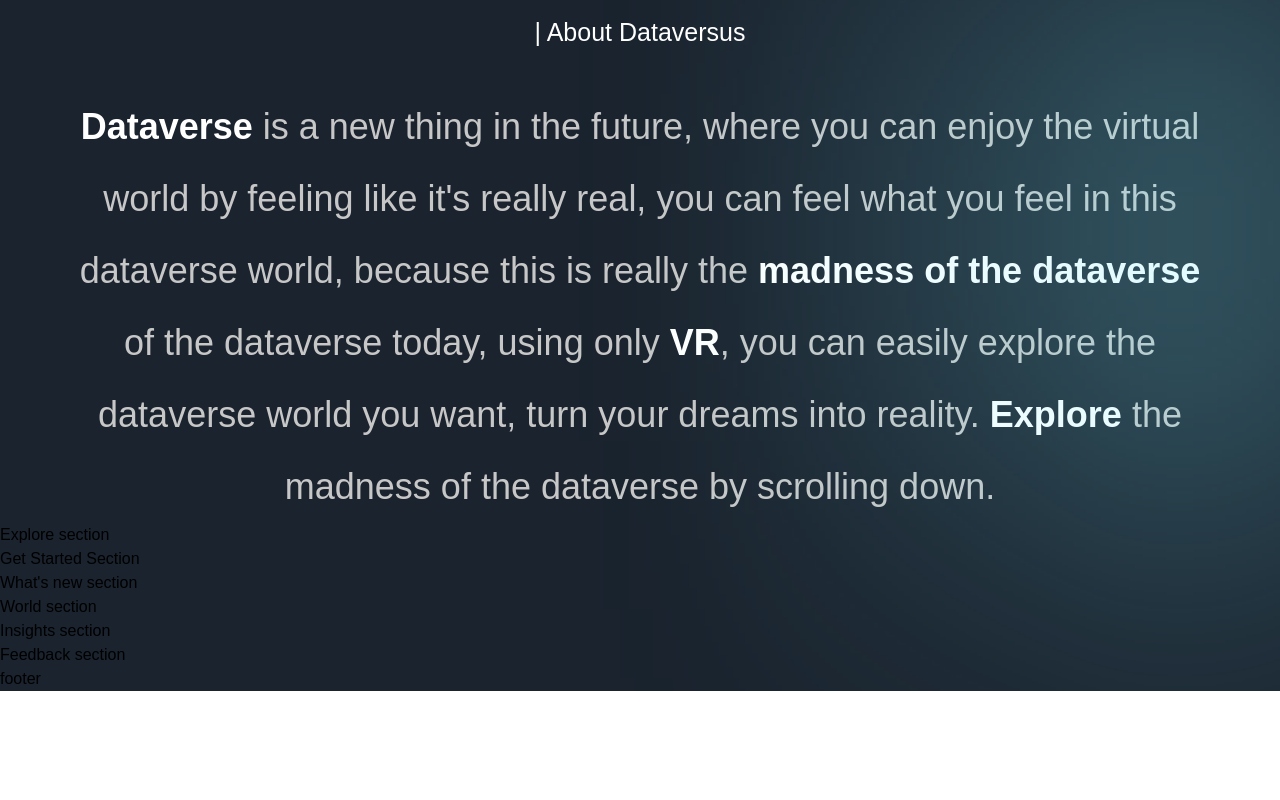
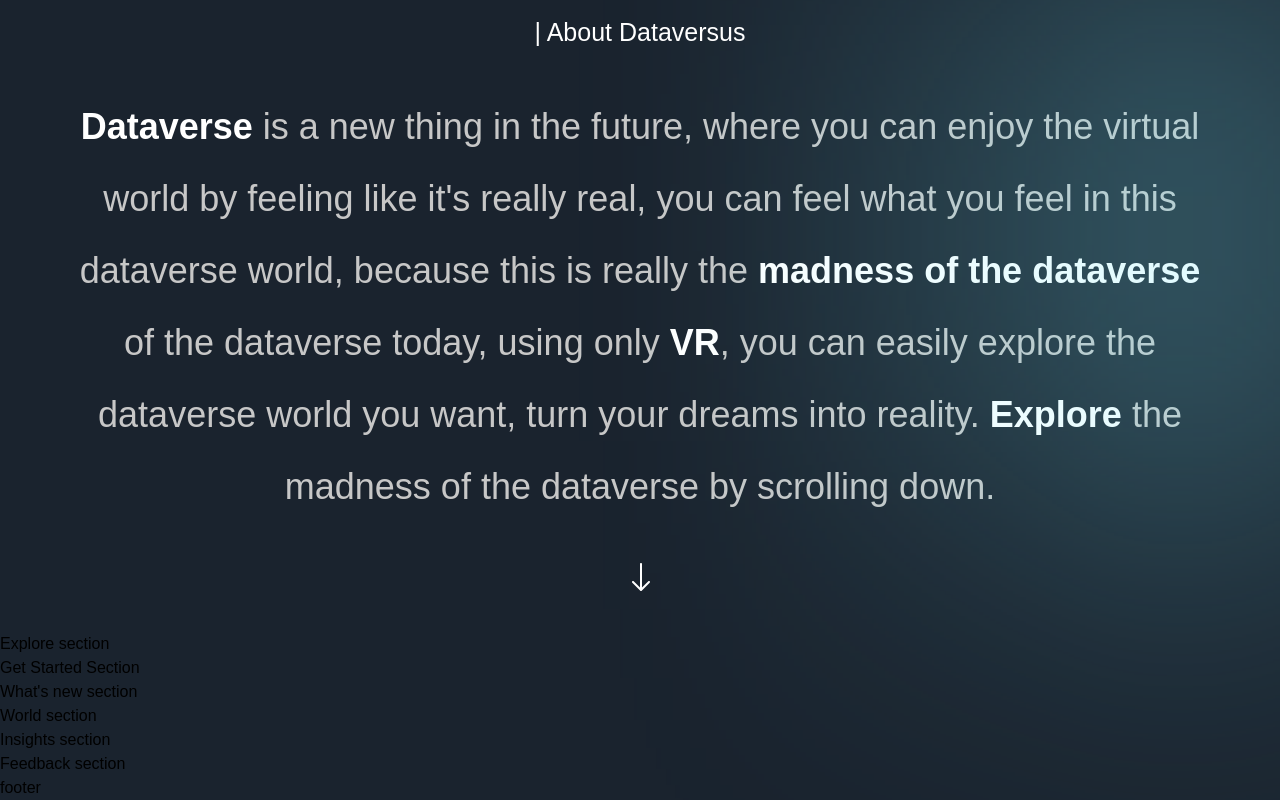
Before and after one commit to KofiIsaacBoateng/web-animations, a Next.js app in the folder 01-dataverse/: page / in a window 1280 px wide. Shown: the part 1053-1853 px from the top of the page. Before the commit the page ends 1744 px from the top, so only its background shows below. Built offline with nearby package versions, Linux system fonts and the light colour scheme; a web font is replaced by a local one.

Commit message:
feat: feat/01-dataverse/about - add next image to take user to explore page

```diff
--- a/01-dataverse/sections/About.jsx
+++ b/01-dataverse/sections/About.jsx
@@ -20,6 +20,17 @@ const About = () => (
       >
         <span className="text-white font-extrabold">Dataverse</span> is a new thing in the future, where you can enjoy the virtual world by feeling like it's really real, you can feel what you feel in this dataverse world, because this is really the <span className="text-white font-extrabold">madness of the dataverse</span> of the dataverse today, using only <span className="text-white font-extrabold">VR</span>, you can easily explore the dataverse world you want, turn your dreams into reality. <span className="text-white font-extrabold">Explore</span> the madness of the dataverse by scrolling down.
       </motion.p>
+      <motion href="#explore">
+        <motion.img
+          variants={fadeIn('down', 'spring', 2, 1)}
+          initial="hidden"
+          whileInView="show"
+          viewport={{ once: false, amount: 0.25 }}
+          src="/arrow-down.svg"
+          alt="arrow-down"
+          className="mx-auto sm:my-[40px] my-[25px] "
+        />
+      </motion>
     </motion.div>
   </section>
 );
```
